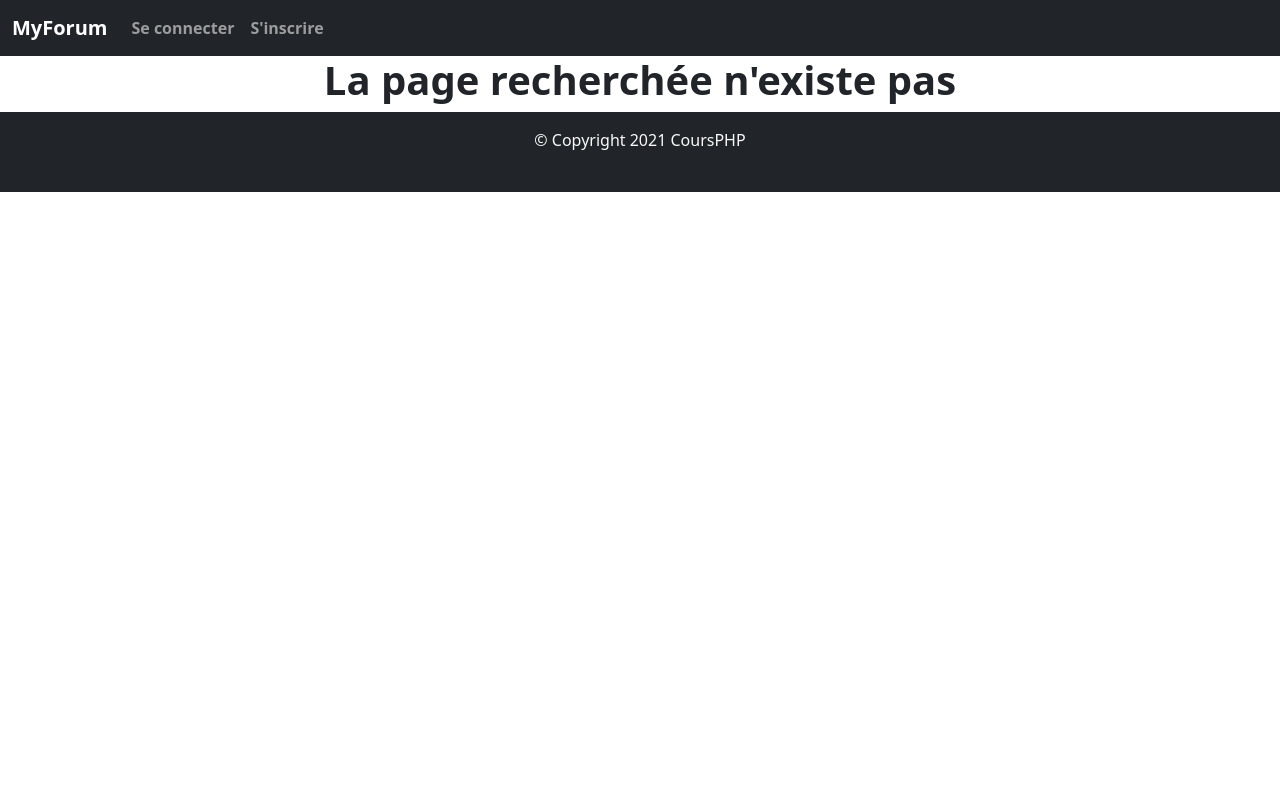
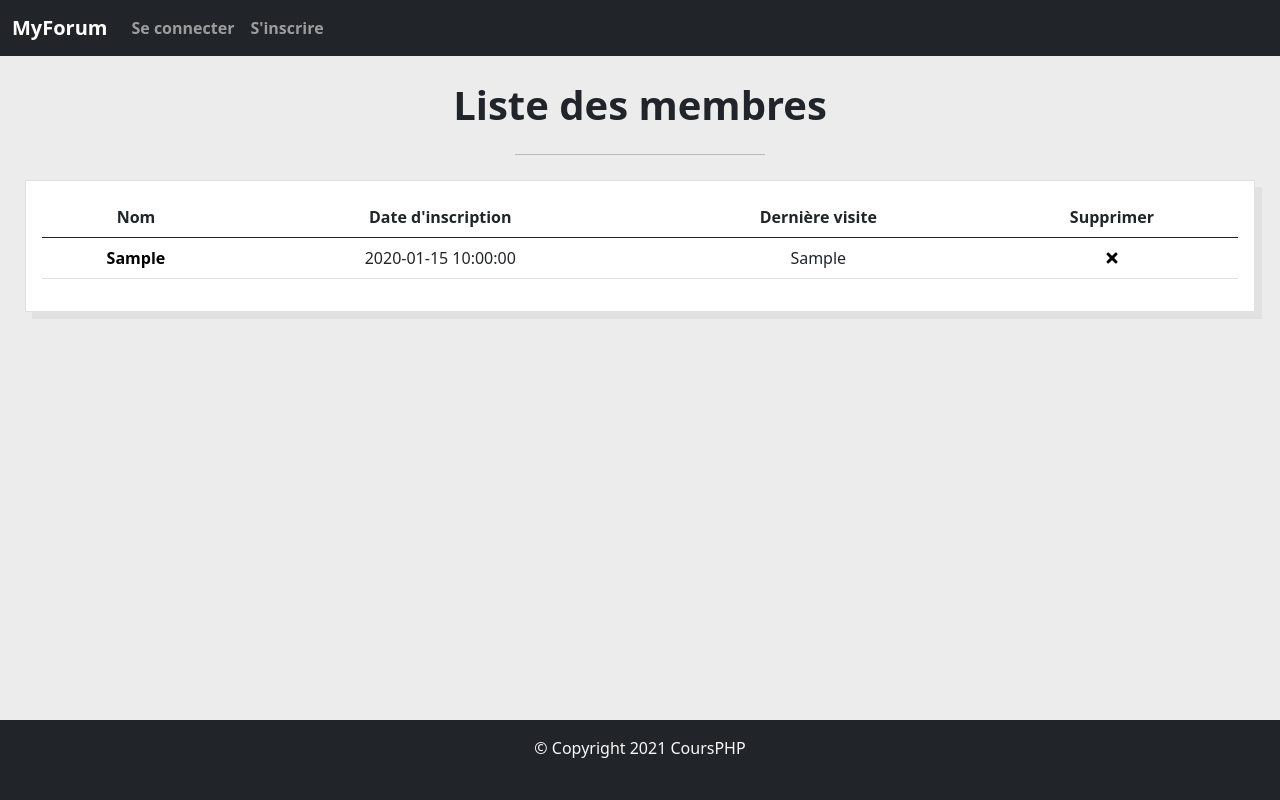
Before and after one commit to PierreD59/tp_myforum, a PHP site: page /index.php?page=member in a window 1280 px wide. Run offline with PHP 8.4, Linux system fonts and the light colour scheme; tables that the repository leaves empty or names only in its code hold one stand-in row (values such as "Sample post"); some libraries are stand-ins or nearby versions.

Commit message:
We can see the date of the last connection of the user

```diff
--- a/assets/css/styles.css
+++ b/assets/css/styles.css
@@ -5,6 +5,10 @@
   border: 1px solid #e1e1e1;
   margin: 15px auto;
   box-shadow: 7px 7px 0 0 #e1e1e1;
+}
+
+.commentForm {
+  height: 100%;
 }
 
 nav .logo img {
--- a/assets/scss/_admin.scss
+++ b/assets/scss/_admin.scss
@@ -6,3 +6,7 @@
   margin: 15px auto;
   box-shadow: 7px 7px 0 0 #e1e1e1;
 }
+
+.commentForm {
+  height: 100%;
+}
--- a/includes/header.inc.php
+++ b/includes/header.inc.php
@@ -9,7 +9,7 @@
                 <ul class="navbar-nav me-auto mb-2 mb-lg-0">
                     <?php if (isset($_SESSION['pseudo'])) { ?>
                         <li class="nav-item">
-                            <a class="nav-link" href="/?page=members">Membres</a>
+                            <a class="nav-link" href="/?page=member">Membres</a>
                         </li>
                         <li class="nav-item">
                             <a class="nav-link" href="/?page=profile">Profil</a>
--- a/index.php
+++ b/index.php
@@ -1,6 +1,9 @@
 <?php
 
 session_start();
+
+$database = require_once dirname(__FILE__) . '/utils/database.utils.php';
+require('utils/last_connexion.php');
 
 require_once dirname(__FILE__) . '/includes/top.inc.php';
 
--- a/pages/admin.content.php
+++ b/pages/admin.content.php
@@ -1,6 +1,3 @@
-<?php
-$database = require_once dirname(__FILE__) . '/../utils/database.utils.php'; ?>
-
 <div class="home">
     <h1>Page Administrateur</h1>
     <hr>
--- a/pages/category.content.php
+++ b/pages/category.content.php
@@ -1,5 +1,4 @@
 <?php
-$database = require_once dirname(__FILE__) . '/../utils/database.utils.php';
 
 // Call category's ID
 
--- a/pages/edit.content.php
+++ b/pages/edit.content.php
@@ -1,5 +1,4 @@
 <?php
-$database = require_once dirname(__FILE__) . '/../utils/database.utils.php';
 
 // Calls the ID of the category table
 $query = $database->prepare('SELECT * FROM `categorys` WHERE `id` = :id');
--- a/pages/home.content.php
+++ b/pages/home.content.php
@@ -1,5 +1,4 @@
 <?php
-$database = require_once dirname(__FILE__) . '/../utils/database.utils.php';
 
 // Add Category
 if (isset($_POST['categorySubmit'])) {
@@ -21,7 +20,7 @@
     <hr>
 
     <?php $query = $database->query('SELECT * FROM `categorys`');
-        while (($checkIfEmpty = $dataCategory = $query->fetch())) { ?>
+        while (($dataCategory = $query->fetch())) { ?>
                 <div class="categoryBlock p-3"><a href="?page=category&id=<?= $dataCategory['id']; ?>"><?= $dataCategory['name']; ?></a></div>
         <?php } ?>
 
--- a/pages/login.content.php
+++ b/pages/login.content.php
@@ -1,6 +1,4 @@
 <?php
-$database = require_once dirname(__FILE__) . '/../utils/database.utils.php';
-
 $query = $database->prepare('SELECT `password` FROM `users`');
 $query->execute([
      "password" => ':password',
--- /dev/null
+++ b/pages/member.content.php
@@ -0,0 +1,32 @@
+<div class="home">
+<h1>Liste des membres</h1>
+<hr>
+
+        <!-- List of Users -->
+        <div class="categoryBlock p-3">
+            <table class="col-12 text-center table">
+                <thead class="thead-light">
+                    <tr>
+                    <th scope="col">Nom</th>
+                    <th scope="col">Date d'inscription</th>
+                    <th scope="col">Dernière visite</th>
+                    <th scope="col">Supprimer</th>
+                    </tr>
+                </thead>
+                <tbody class="align-middle">
+                    <?php $query = $database->query('SELECT * FROM `users`');
+                    while (($data = $query->fetch())) { ?>
+                    <tr>
+                        <td><a href="?page=profile&id=<?= $data['id']; ?>"><?= $data['pseudo']; ?></a></td>
+                        <td><?= $data['registration_date']; ?></td>
+                        <td><?= $data['last_connection']; ?></td>
+                        <td><a href="?page=delete&id=<?= $data['id']; ?>"><i class="fas fa-times p-1"></i></a></td>
+                    </tr>
+
+                    <?php } ?>
+                </tbody>
+            </table>
+        </div>
+
+
+</div>
--- a/pages/register.content.php
+++ b/pages/register.content.php
@@ -1,6 +1,4 @@
 <?php
-$database = require_once dirname(__FILE__) . '/../utils/database.utils.php';
-
 $imgDefault = "../assets/img/default.png";
 
 if (isset($_POST['submit'])) {
@@ -10,13 +8,14 @@
             $email = htmlspecialchars($_POST['email']);
             if (isset($_POST['password']) && !empty($_POST['password']) && isset($_POST['confirmPassword']) && !empty($_POST['confirmPassword']) && $_POST['password'] === $_POST['confirmPassword']) {
                 $password = password_hash($_POST['password'], PASSWORD_DEFAULT);
-                $addUser = $database->prepare("INSERT INTO `users`(`pseudo`, `password`, `email_adress`, `illustration_image_url`) VALUES (:pseudo, :password, :email_adress, :illustration_image_url)");
+                $addUser = $database->prepare("INSERT INTO `users`(`pseudo`, `password`, `email_adress`, `illustration_image_url`, `registration_date`) VALUES (:pseudo, :password, :email_adress, :illustration_image_url, :registration_date)");
 
                 $toto = $addUser->execute([
                             'pseudo' => $pseudo,
                             'password' => $password,
                             'email_adress' => $email,
                             'illustration_image_url' => $imgDefault,
+                            'registration_date' => date("Y-m-d"),
                         ]);
             } else {
                 echo "<p>Mot de passe incorrect !</p>";
--- /dev/null
+++ b/utils/last_connexion.php
@@ -0,0 +1,8 @@
+<?php
+if (isset( $_SESSION['pseudo'])) {
+    $updateTime = $database->prepare('UPDATE `users` SET `last_connection` = NOW()');
+        $updateTime->execute();
+        return $updateTime;
+}
+
+?>
```
Also changed, not shown: pages/article.content.php (+6 -6 lines), pages/delete.content.php (+7 -2 lines), pages/profile.content.php (added, +7 -0 lines), 1 other file.
